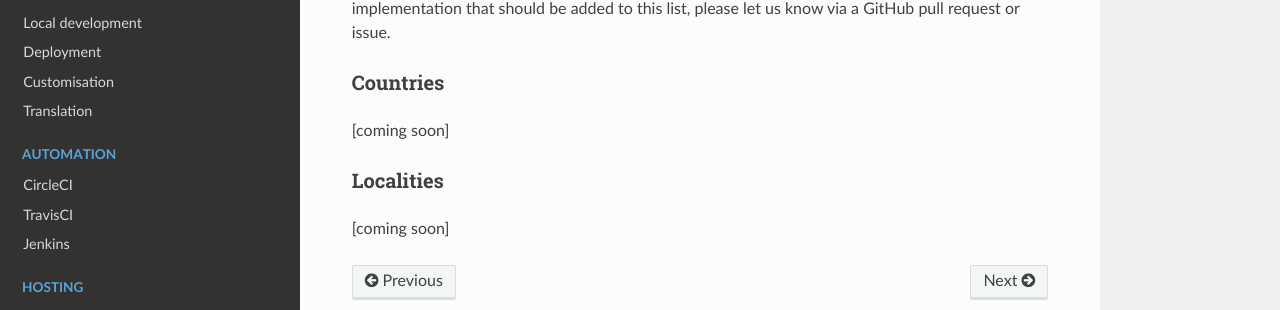
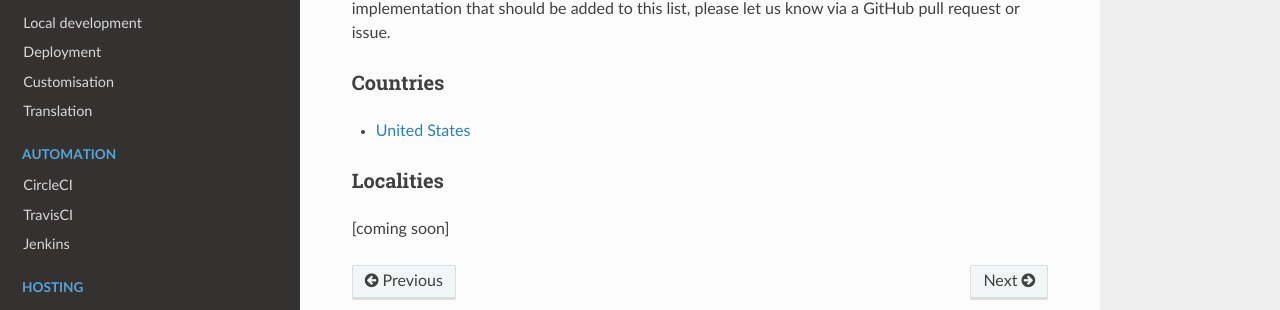
Before and after one commit to open-sdg/open-sdg, an MkDocs documentation site: the page built from docs/community.md, in a window 1280 px wide. Shown: the part 243-553 px from the top of the page. Built offline with MkDocs 1.6.1, drawn with Linux system fonts in a browser that asks for light colours; nearby versions of some CDN libraries; old or Windows-style settings are respelled for this version of MkDocs.

Commit message:
Update community page after US launch

```diff
--- a/docs/community.md
+++ b/docs/community.md
@@ -6,7 +6,7 @@ Below is a list of countries and localities that are currently using this platfo
 
 ### Countries
 
-[coming soon]
+* [United States](https://sdg.data.gov)
 
 ### Localities
 
```
